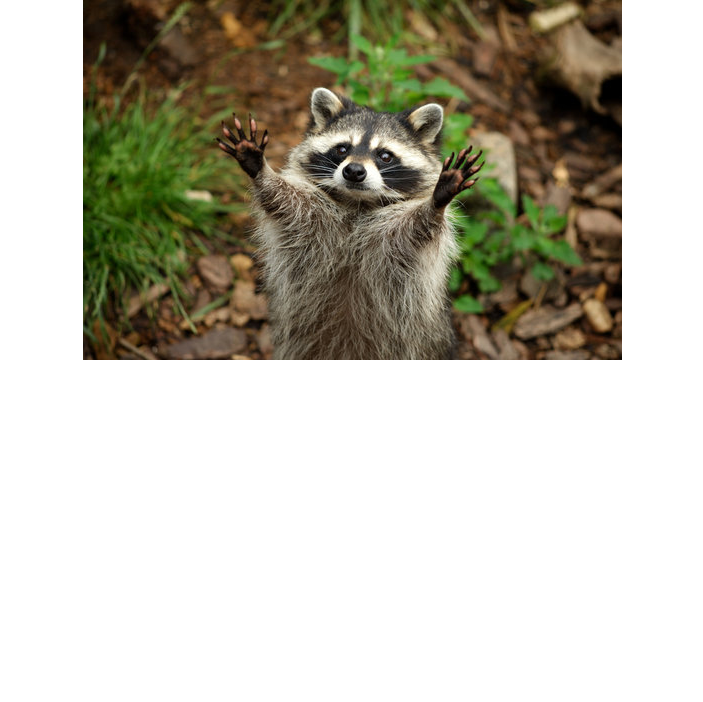
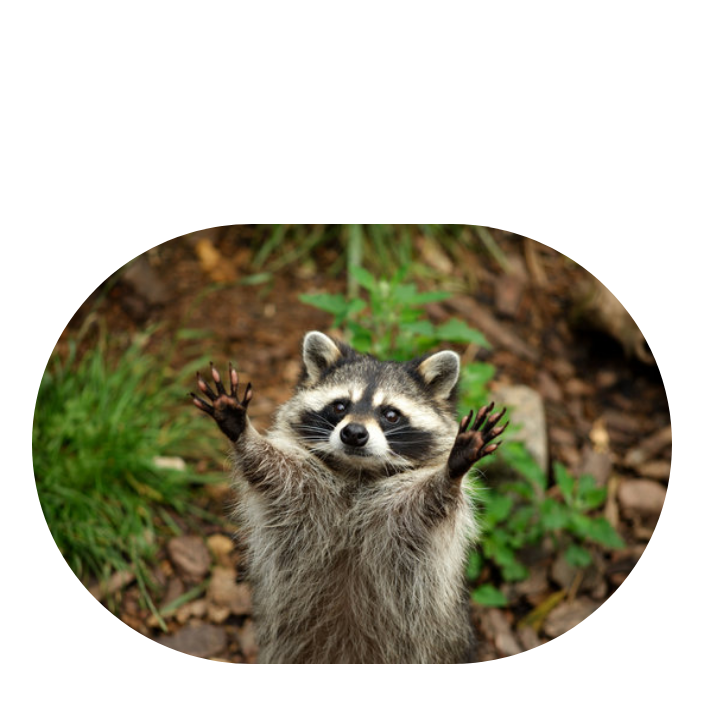
Before and after one commit to AkiraZeZero/raccoon, a React (Create React App) app: page / in a window 1280 px wide. Shown: the top 702 px of the page, without its empty margins (288-991 px from the left). Built offline with nearby package versions, Linux system fonts and the light colour scheme.

Commit message:
project start

```diff
--- a/src/App.css
+++ b/src/App.css
@@ -1,3 +1,10 @@
 .App {
   text-align: center;
 }
+
+.welcomeRaccoon {
+  margin-top: 14em;
+  height: 55vh;
+  width: 50vw;
+  border-radius: 50rem;
+  }
```
Also changed, not shown: src/Images/raccoonShot.jpg (added), src/Images/raccoonStab.jpg (added).
